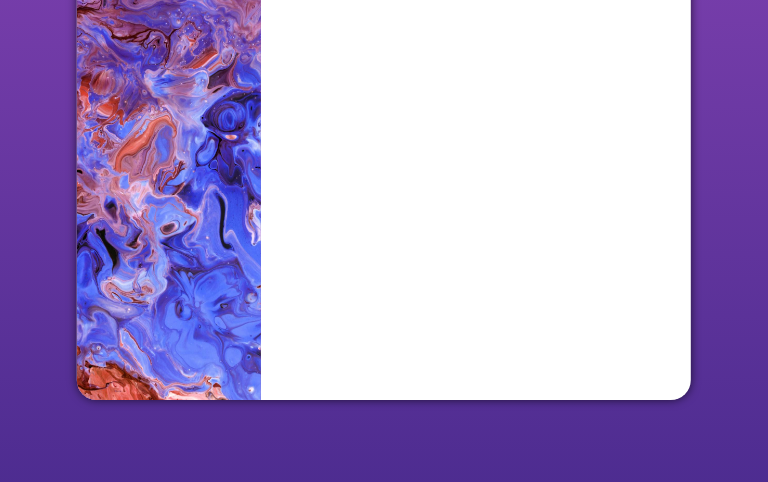
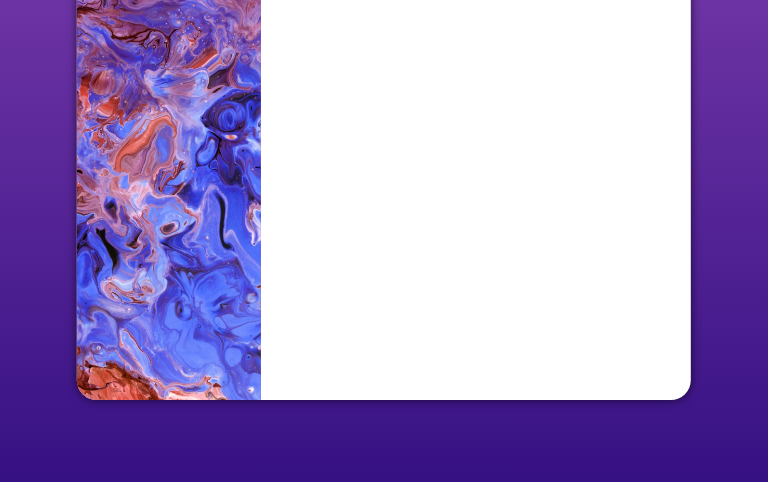
Before and after one commit to caioedrick/projeto-login, a plain HTML site: page index.html in a window 768 px wide. Shown: the part 250-732 px from the top of the page. Drawn offline with Linux system fonts and the light colour scheme.

Commit message:
media queries

```diff
--- a/estilos/mq.css
+++ b/estilos/mq.css
@@ -2,7 +2,7 @@
 
 @media screen and (min-width: 768px) and (max-width:992px) {
     body {
-        background-image: linear-gradient(to top, #482a8d, #8945b6)
+        background-image: linear-gradient(to top, #2e0c7e, #8945b6)
     }
 
     #login {
```
